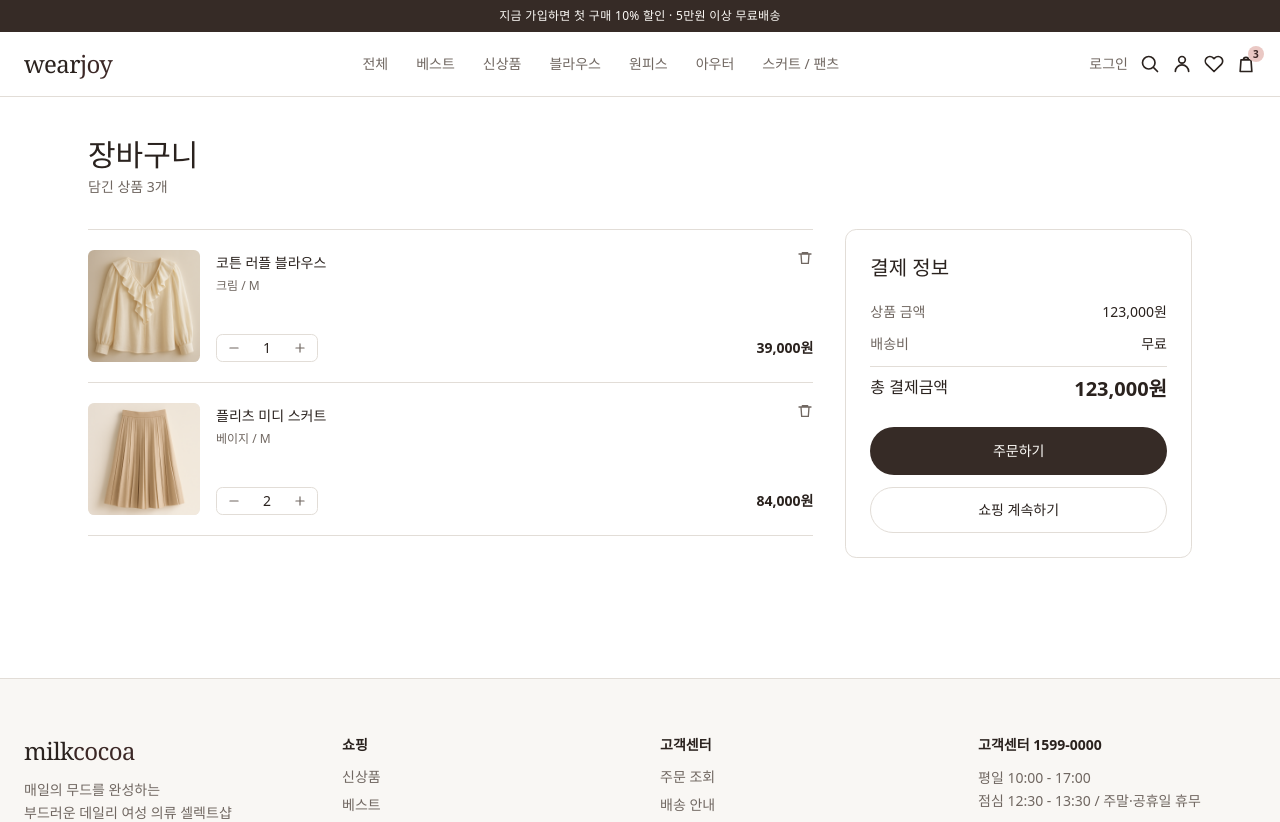
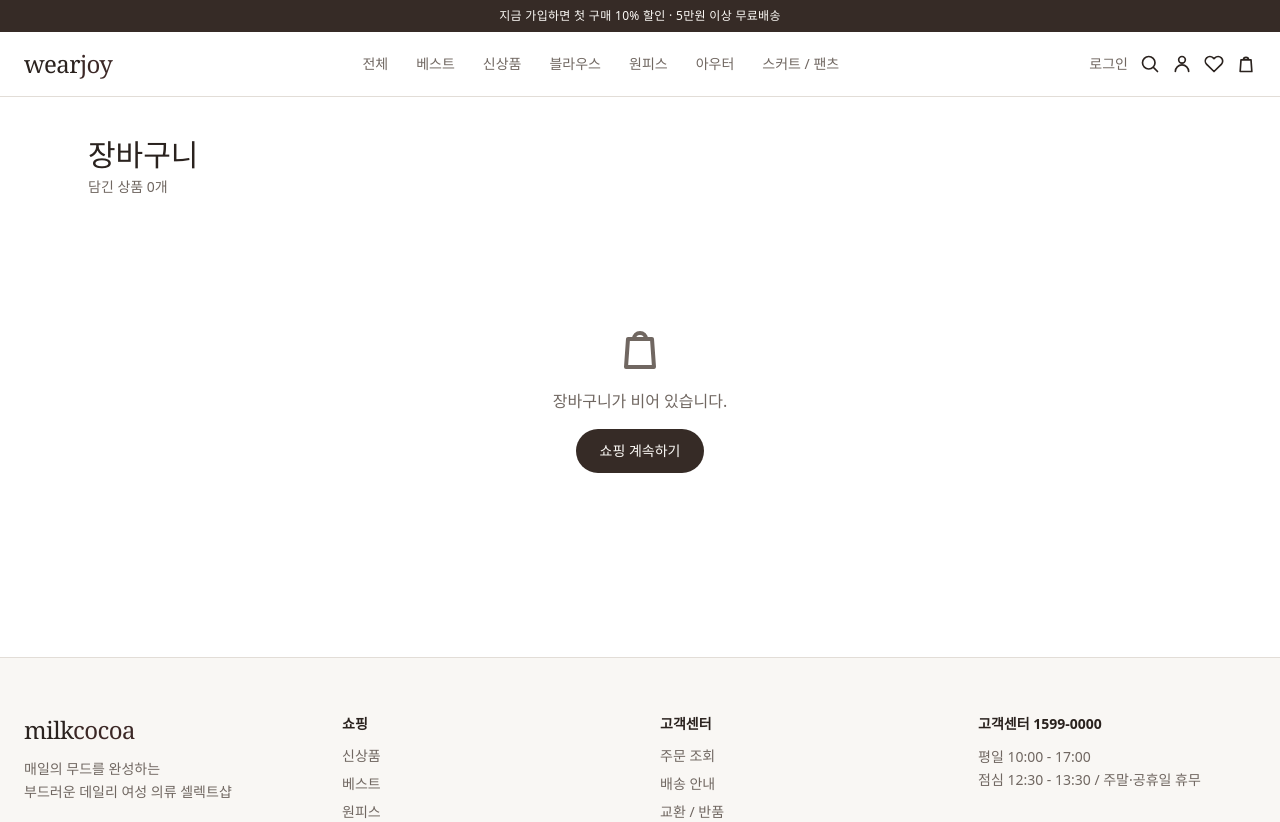
Before and after one commit to jay0425/vibe-shoppingmall, a Next.js app in the folder client/: page /cart in a window 1280 px wide. Shown: the top 822 px of the page. Built offline with nearby package versions, Linux system fonts and the light colour scheme.

Commit message:
feat(cart): 장바구니 API 연동

```diff
--- a/client/src/app/cart/page.tsx
+++ b/client/src/app/cart/page.tsx
@@ -9,7 +9,7 @@ import { useCart } from '@/components/CartProvider';
 import { formatPrice } from '@/lib/data';
 
 export default function CartPage() {
-  const { items, removeItem, updateQty, subtotal, count } = useCart();
+  const { errorMessage, isLoading, items, removeItem, updateQty, subtotal, count } = useCart();
   const shipping = subtotal >= 50000 || subtotal === 0 ? 0 : 3000;
   const total = subtotal + shipping;
 
@@ -20,7 +20,17 @@ export default function CartPage() {
         <h1 className="font-heading text-3xl text-foreground">장바구니</h1>
         <p className="mt-1 text-sm text-muted-foreground">담긴 상품 {count}개</p>
 
-        {items.length === 0 ? (
+        {errorMessage && (
+          <p className="mt-4 rounded-md border border-destructive/30 bg-destructive/10 px-3 py-2 text-sm text-destructive">
+            {errorMessage}
+          </p>
+        )}
+
+        {isLoading ? (
+          <div className="mt-16 py-16 text-center text-sm text-muted-foreground">
+            장바구니를 불러오는 중입니다.
+          </div>
+        ) : items.length === 0 ? (
           <div className="mt-16 flex flex-col items-center gap-4 py-16 text-center">
             <ShoppingBag className="size-12 text-muted-foreground" />
             <p className="text-muted-foreground">장바구니가 비어 있습니다.</p>
--- a/client/src/app/checkout/page.tsx
+++ b/client/src/app/checkout/page.tsx
@@ -18,11 +18,11 @@ export default function CheckoutPage() {
   const [pay, setPay] = useState(payMethods[0]);
   const [agree, setAgree] = useState(false);
 
-  function handleSubmit(e: React.FormEvent) {
+  async function handleSubmit(e: React.FormEvent) {
     e.preventDefault();
     if (!agree) return;
     const orderId = '20260617-' + Math.floor(1000 + Math.random() * 9000).toString();
-    clear();
+    await clear();
     router.push(`/order-complete?id=${orderId}&total=${total}`);
   }
 
--- a/client/src/components/CartProvider.tsx
+++ b/client/src/components/CartProvider.tsx
@@ -1,6 +1,16 @@
 'use client';
 
 import { createContext, useContext, useEffect, useMemo, useState } from 'react';
+import {
+  addCartItem,
+  clearCart,
+  deleteCartItem,
+  getCart,
+  updateCartItem,
+  type Cart,
+  type CartProduct,
+} from '@/entities/cart';
+import { useAuthStore } from '@/entities/user';
 
 export type CartItem = {
   id: string;
@@ -15,68 +25,144 @@ export type CartItem = {
 
 type CartContextValue = {
   items: CartItem[];
-  addItem: (item: Omit<CartItem, 'id'>) => void;
-  removeItem: (id: string) => void;
-  updateQty: (id: string, qty: number) => void;
-  clear: () => void;
+  addItem: (item: Omit<CartItem, 'id'>) => Promise<void>;
+  removeItem: (id: string) => Promise<void>;
+  updateQty: (id: string, qty: number) => Promise<void>;
+  clear: () => Promise<void>;
   count: number;
   subtotal: number;
+  errorMessage: string;
+  isLoading: boolean;
 };
 
 const CartContext = createContext<CartContextValue | null>(null);
 
 const STORAGE_KEY = 'wearjoy-cart';
 
-const seedItems: CartItem[] = [
-  {
-    id: 'seed-1',
-    productId: 'p1',
-    name: '코튼 러플 블라우스',
-    image: '/products/blouse-cream.png',
-    price: 39000,
-    color: '크림',
-    size: 'M',
-    qty: 1,
-  },
-  {
-    id: 'seed-2',
-    productId: 'p4',
-    name: '플리츠 미디 스커트',
-    image: '/products/skirt-beige.png',
-    price: 42000,
-    color: '베이지',
-    size: 'M',
-    qty: 2,
-  },
-];
+const getProductId = (product: string | CartProduct) =>
+  typeof product === 'string' ? product : (product.id ?? product._id ?? '');
+
+const getProductValue = <Key extends keyof CartProduct>(
+  product: string | CartProduct,
+  key: Key,
+  fallback: NonNullable<CartProduct[Key]>,
+) => (typeof product === 'string' ? fallback : (product[key] ?? fallback));
+
+const toCartItems = (cart: Cart): CartItem[] =>
+  cart.items
+    .map((item) => {
+      const productId = getProductId(item.product);
+
+      return {
+        id: `${productId}:${item.color ?? ''}:${item.size ?? ''}`,
+        productId,
+        name: getProductValue(item.product, 'name', '상품'),
+        image: getProductValue(item.product, 'image', '/placeholder.svg'),
+        price: getProductValue(item.product, 'price', 0),
+        color: item.color ?? '기본',
+        size: item.size ?? 'FREE',
+        qty: item.quantity,
+      };
+    })
+    .filter((item) => item.productId);
 
 export function CartProvider({ children }: { children: React.ReactNode }) {
-  const [items, setItems] = useState<CartItem[]>(seedItems);
+  const session = useAuthStore((state) => state.session);
+  const hydrateAuth = useAuthStore((state) => state.hydrateAuth);
+  const [items, setItems] = useState<CartItem[]>([]);
   const [hydrated, setHydrated] = useState(false);
+  const [isLoading, setIsLoading] = useState(false);
+  const [errorMessage, setErrorMessage] = useState('');
 
   useEffect(() => {
+    hydrateAuth();
+  }, [hydrateAuth]);
+
+  useEffect(() => {
+    if (session) {
+      setHydrated(true);
+      return;
+    }
+
     try {
       const raw = sessionStorage.getItem(STORAGE_KEY);
       if (raw) setItems(JSON.parse(raw));
     } catch {}
     setHydrated(true);
-  }, []);
+  }, [session]);
 
   useEffect(() => {
-    if (!hydrated) return;
+    if (!session) {
+      return;
+    }
+
+    const currentSession = session;
+    let isMounted = true;
+
+    async function loadCart() {
+      setIsLoading(true);
+      setErrorMessage('');
+
+      try {
+        const cart = await getCart(currentSession.user.id, currentSession.accessToken);
+        if (isMounted) {
+          setItems(toCartItems(cart));
+        }
+      } catch (error) {
+        if (isMounted) {
+          setErrorMessage(error instanceof Error ? error.message : '장바구니를 불러오지 못했습니다.');
+          setItems([]);
+        }
+      } finally {
+        if (isMounted) {
+          setIsLoading(false);
+        }
+      }
+    }
+
+    void loadCart();
+
+    return () => {
+      isMounted = false;
+    };
+  }, [session]);
+
+  useEffect(() => {
+    if (!hydrated || session) return;
     try {
       sessionStorage.setItem(STORAGE_KEY, JSON.stringify(items));
     } catch {}
-  }, [items, hydrated]);
+  }, [items, hydrated, session]);
 
   const value = useMemo<CartContextValue>(() => {
     const count = items.reduce((s, i) => s + i.qty, 0);
     const subtotal = items.reduce((s, i) => s + i.qty * i.price, 0);
+    const setCartItems = (cart: Cart) => setItems(toCartItems(cart));
+
     return {
       items,
       count,
       subtotal,
-      addItem: (item) =>
+      errorMessage,
+      isLoading,
+      addItem: async (item) => {
+        setErrorMessage('');
+
+        if (session) {
+          try {
+            const cart = await addCartItem(session.user.id, session.accessToken, {
+              productId: item.productId,
+              quantity: item.qty,
+              color: item.color,
+              size: item.size,
+            });
+            setCartItems(cart);
+          } catch (error) {
+            setErrorMessage(error instanceof Error ? error.message : '장바구니에 상품을 담지 못했습니다.');
+          }
+          return;
+        }
+
         setItems((prev) => {
           const existing = prev.find(
             (p) => p.productId === item.productId && p.color === item.color && p.size === item.size,
@@ -85,13 +171,63 @@ export function CartProvider({ children }: { children: React.ReactNode }) {
             return prev.map((p) => (p.id === existing.id ? { ...p, qty: p.qty + item.qty } : p));
           }
           return [...prev, { ...item, id: crypto.randomUUID() }];
-        }),
-      removeItem: (id) => setItems((prev) => prev.filter((p) => p.id !== id)),
-      updateQty: (id, qty) =>
-        setItems((prev) => prev.map((p) => (p.id === id ? { ...p, qty: Math.max(1, qty) } : p))),
-      clear: () => setItems([]),
+        });
+      },
+      removeItem: async (id) => {
+        setErrorMessage('');
+        const item = items.find((cartItem) => cartItem.id === id);
+
+        if (session && item) {
+          try {
+            const cart = await deleteCartItem(session.user.id, item.productId, session.accessToken);
+            setCartItems(cart);
+          } catch (error) {
+            setErrorMessage(error instanceof Error ? error.message : '장바구니 상품을 삭제하지 못했습니다.');
+          }
+          return;
+        }
+
+        setItems((prev) => prev.filter((p) => p.id !== id));
+      },
+      updateQty: async (id, qty) => {
+        setErrorMessage('');
+        const nextQty = Math.max(1, qty);
+        const item = items.find((cartItem) => cartItem.id === id);
+
+        if (session && item) {
+          try {
+            const cart = await updateCartItem(
+              session.user.id,
+              item.productId,
+              session.accessToken,
+              nextQty,
+            );
+            setCartItems(cart);
+          } catch (error) {
+            setErrorMessage(error instanceof Error ? error.message : '장바구니 수량을 변경하지 못했습니다.');
+          }
+          return;
+        }
+
+        setItems((prev) => prev.map((p) => (p.id === id ? { ...p, qty: nextQty } : p)));
+      },
+      clear: async () => {
+        setErrorMessage('');
+
+        if (session) {
+          try {
+            const cart = await clearCart(session.user.id, session.accessToken);
+            setCartItems(cart);
+          } catch (error) {
+            setErrorMessage(error instanceof Error ? error.message : '장바구니를 비우지 못했습니다.');
+          }
+          return;
+        }
+
+        setItems([]);
+      },
     };
-  }, [items]);
+  }, [errorMessage, isLoading, items, session]);
 
   return <CartContext.Provider value={value}>{children}</CartContext.Provider>;
 }
--- a/client/src/components/ProductDetail.tsx
+++ b/client/src/components/ProductDetail.tsx
@@ -19,8 +19,8 @@ export function ProductDetail({ product }: { product: Product }) {
     ? Math.round((1 - product.price / product.originalPrice) * 100)
     : 0;
 
-  function handleAdd(goCart: boolean) {
-    addItem({
+  async function handleAdd(goCart: boolean) {
+    await addItem({
       productId: product.id,
       name: product.name,
       image: product.image,
--- /dev/null
+++ b/client/src/entities/cart/api/cart-api.ts
@@ -0,0 +1,77 @@
+import { httpClient } from '@/shared/api';
+
+export type CartProduct = {
+  _id?: string;
+  id?: string;
+  name?: string;
+  price?: number;
+  image?: string;
+};
+
+export type CartApiItem = {
+  product: string | CartProduct;
+  quantity: number;
+  color?: string | null;
+  size?: string | null;
+};
+
+export type Cart = {
+  id: string;
+  user: string;
+  items: CartApiItem[];
+};
+
+export type AddCartItemPayload = {
+  productId: string;
+  quantity: number;
+  color?: string;
+  size?: string;
+};
+
+const authHeaders = (accessToken: string) => ({
+  Authorization: `Bearer ${accessToken}`,
+});
+
+export const getCart = (userId: string, accessToken: string): Promise<Cart> =>
+  httpClient<Cart>(`/api/carts/${userId}`, {
+    headers: authHeaders(accessToken),
+  });
+
+export const addCartItem = (
+  userId: string,
+  accessToken: string,
+  payload: AddCartItemPayload,
+): Promise<Cart> =>
+  httpClient<Cart>(`/api/carts/${userId}/items`, {
+    method: 'POST',
+    headers: authHeaders(accessToken),
+    body: payload,
+  });
+
+export const updateCartItem = (
+  userId: string,
+  productId: string,
+  accessToken: string,
+  quantity: number,
+): Promise<Cart> =>
+  httpClient<Cart>(`/api/carts/${userId}/items/${productId}`, {
+    method: 'PATCH',
+    headers: authHeaders(accessToken),
+    body: { quantity },
+  });
+
+export const deleteCartItem = (
+  userId: string,
+  productId: string,
+  accessToken: string,
+): Promise<Cart> =>
+  httpClient<Cart>(`/api/carts/${userId}/items/${productId}`, {
+    method: 'DELETE',
+    headers: authHeaders(accessToken),
+  });
+
+export const clearCart = (userId: string, accessToken: string): Promise<Cart> =>
+  httpClient<Cart>(`/api/carts/${userId}/items`, {
+    method: 'DELETE',
+    headers: authHeaders(accessToken),
+  });
--- /dev/null
+++ b/client/src/entities/cart/api/index.ts
@@ -0,0 +1,11 @@
+export {
+  addCartItem,
+  clearCart,
+  deleteCartItem,
+  getCart,
+  updateCartItem,
+  type AddCartItemPayload,
+  type Cart,
+  type CartApiItem,
+  type CartProduct,
+} from './cart-api';
--- /dev/null
+++ b/client/src/entities/cart/index.ts
@@ -0,0 +1,11 @@
+export {
+  addCartItem,
+  clearCart,
+  deleteCartItem,
+  getCart,
+  updateCartItem,
+  type AddCartItemPayload,
+  type Cart,
+  type CartApiItem,
+  type CartProduct,
+} from './api';
```
Also changed, not shown: 1 other file (tests, documents, lock files or other folders).
